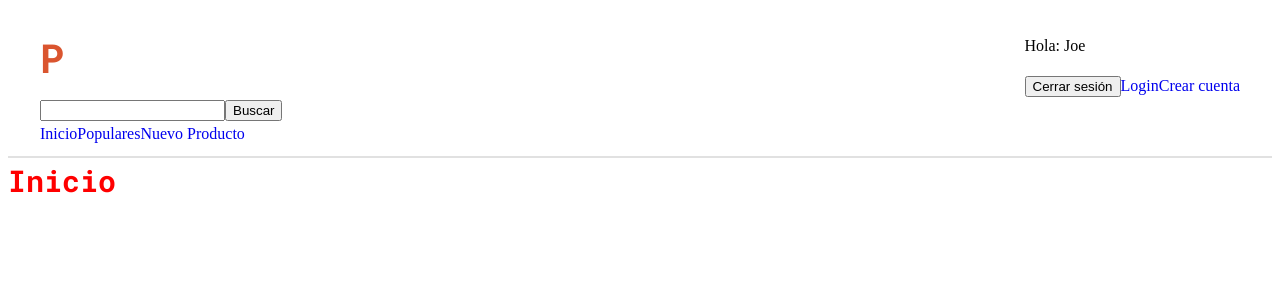
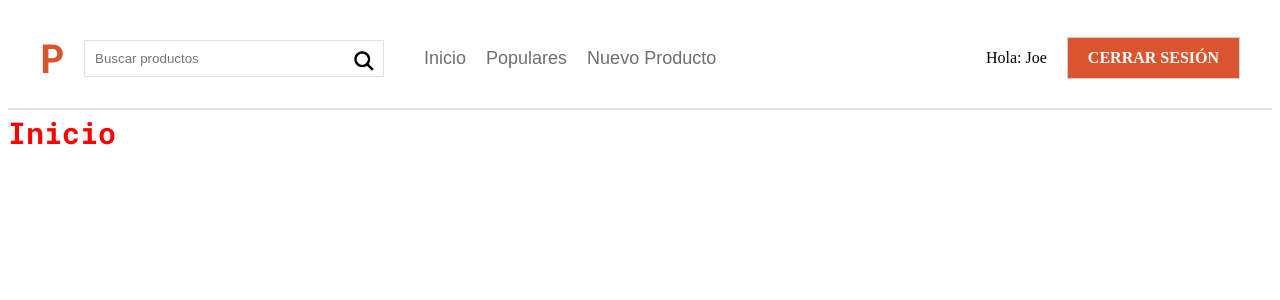
Before and after one commit to JoseIgnacioTapia/producthunt-clone, a Next.js app: page / in a window 1280 px wide. Shown: the top 300 px of the page. Built offline with nearby package versions, Linux system fonts and the light colour scheme.

Commit message:
Finish Header CSS

```diff
--- a/app/components/Header.tsx
+++ b/app/components/Header.tsx
@@ -3,6 +3,7 @@ import Link from "next/link";
 import Navegation from "./Navegation";
 import Search from "./ui/Search";
 import styled from "styled-components";
+import Button from "./ui/Button/ButtonStyle";
 
 const ContenedorHeader = styled.div`
   max-width: 1200px;
@@ -24,22 +25,37 @@ const Logo = styled.p`
 `;
 
 function Header(): JSX.Element {
+  const usuario = true;
+
   return (
     <header style={{ borderBottom: "2px solid #e1e1e1", padding: "1rem 0" }}>
       <ContenedorHeader>
-        <div>
+        <div style={{ display: "flex", alignItems: "center" }}>
           <Link href="/">
             <Logo>P</Logo>
           </Link>
           <Search />
           <Navegation />
         </div>
-        <div>
-          <p>Hola: Joe</p>
-          <button type="button">Cerrar sesión</button>
 
-          <Link href="/">Login</Link>
-          <Link href="/">Crear cuenta</Link>
+        <div style={{ display: "flex", alignItems: "center" }}>
+          {usuario ? (
+            <>
+              <p style={{ marginRight: "2rem" }}>Hola: Joe</p>
+              <Button type="button" bgColor>
+                Cerrar sesión
+              </Button>
+            </>
+          ) : (
+            <>
+              <Link href="/">
+                <Button bgColor>Login</Button>
+              </Link>
+              <Link href="/">
+                <Button>Crear cuenta</Button>
+              </Link>
+            </>
+          )}
         </div>
       </ContenedorHeader>
     </header>
--- a/app/components/Navegation.tsx
+++ b/app/components/Navegation.tsx
@@ -1,12 +1,13 @@
-import Link from 'next/link';
+import Link from "next/link";
+import Nav from "./NavegationStyle";
 
 function Navegation() {
   return (
-    <nav>
+    <Nav>
       <Link href="/">Inicio</Link>
       <Link href="/">Populares</Link>
       <Link href="/">Nuevo Producto</Link>
-    </nav>
+    </Nav>
   );
 }
 
--- /dev/null
+++ b/app/components/NavegationStyle.ts
@@ -0,0 +1,18 @@
+import styled from "styled-components";
+
+const Nav = styled.nav`
+  padding-left: 2rem;
+
+  a {
+    font-size: 1.8rem;
+    margin-left: 2rem;
+    color: var(--gris2);
+    font-family: "PT Sans", sans-serif;
+
+    &:last-of-type {
+      margin-right: 0;
+    }
+  }
+`;
+
+export default Nav;
--- /dev/null
+++ b/app/components/ui/Button/ButtonStyle.ts
@@ -0,0 +1,26 @@
+import styled from "styled-components";
+import { AnchorHTMLAttributes } from "react";
+
+interface ButtonProps extends AnchorHTMLAttributes<HTMLAnchorElement> {
+  bgColor?: boolean;
+}
+
+const Button = styled.a<ButtonProps>`
+  font-weight: 700;
+  text-transform: uppercase;
+  border: 1px solid #d1d1d1;
+  padding: 0.8rem 2rem;
+  margin-right: 1rem;
+  background-color: ${(props) => (props.bgColor ? "#DA552F" : "white")};
+  color: ${(props) => (props.bgColor ? "white" : "#000")};
+
+  &:last-of-type {
+    margin-right: 0;
+  }
+
+  &:hover {
+    cursor: pointer;
+  }
+`;
+
+export default Button;
--- a/app/components/ui/Search.tsx
+++ b/app/components/ui/Search.tsx
@@ -1,8 +1,10 @@
+import { InputText, InputSubmit } from "./SearchStyle";
+
 function Search(): JSX.Element {
   return (
-    <form>
-      <input type="text" />
-      <button type="submit">Buscar</button>
+    <form style={{ position: "relative" }}>
+      <InputText type="text" placeholder="Buscar productos" />
+      <InputSubmit type="submit" value="" />
     </form>
   );
 }
--- /dev/null
+++ b/app/components/ui/SearchStyle.ts
@@ -0,0 +1,25 @@
+import styled from "styled-components";
+
+export const InputText = styled.input`
+  border: 1px solid var(--gris3);
+  padding: 1rem;
+  min-width: 300px;
+`;
+
+export const InputSubmit = styled.input`
+  height: 3rem;
+  width: 3rem;
+  display: block;
+  background-size: 4rem;
+  background-image: url("/images/buscar.png");
+  background-repeat: no-repeat;
+  position: absolute;
+  right: 1rem;
+  top: 1px;
+  background-color: #fff;
+  border: none;
+
+  &:hover {
+    cursor: pointer;
+  }
+`;
```
Also changed, not shown: app/components/ui/Button/Button.tsx (added), public/images/buscar.png (added).
